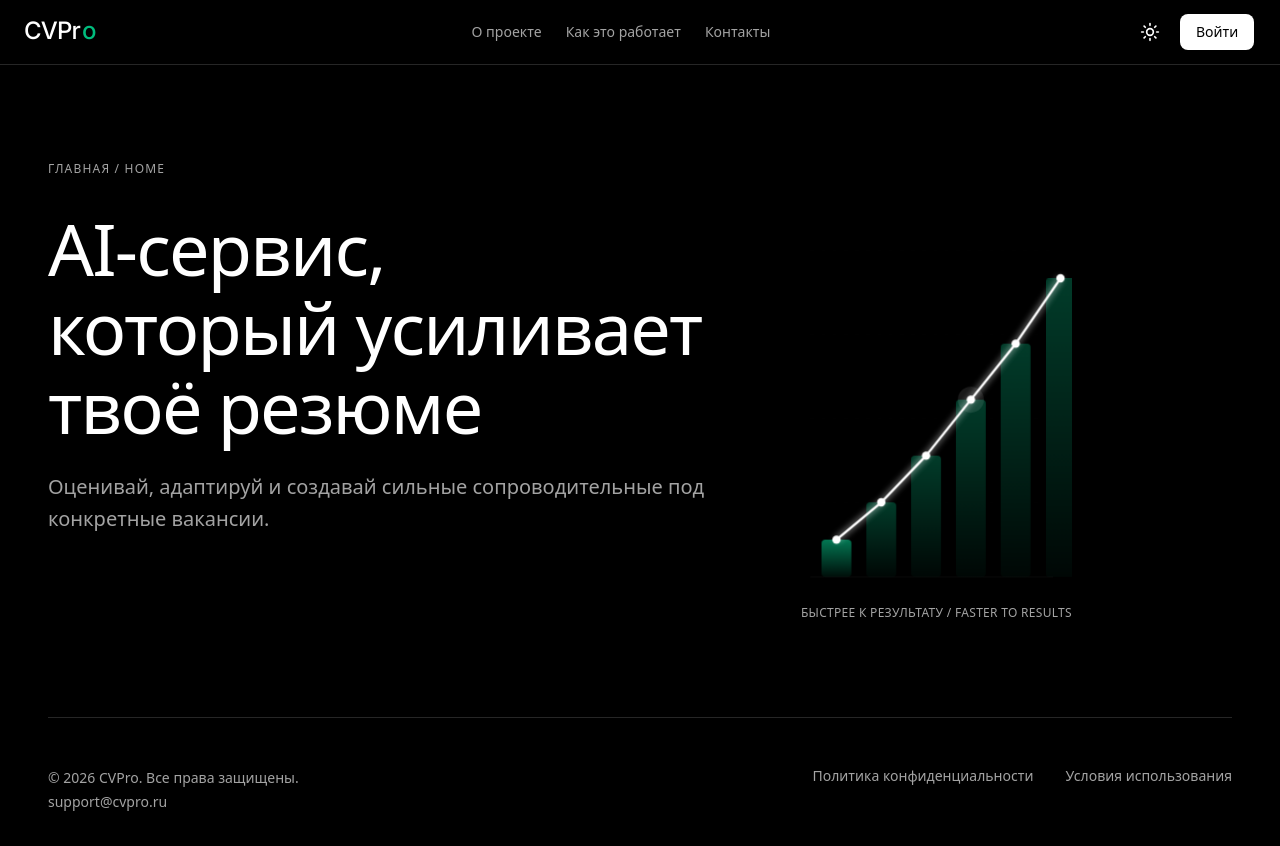
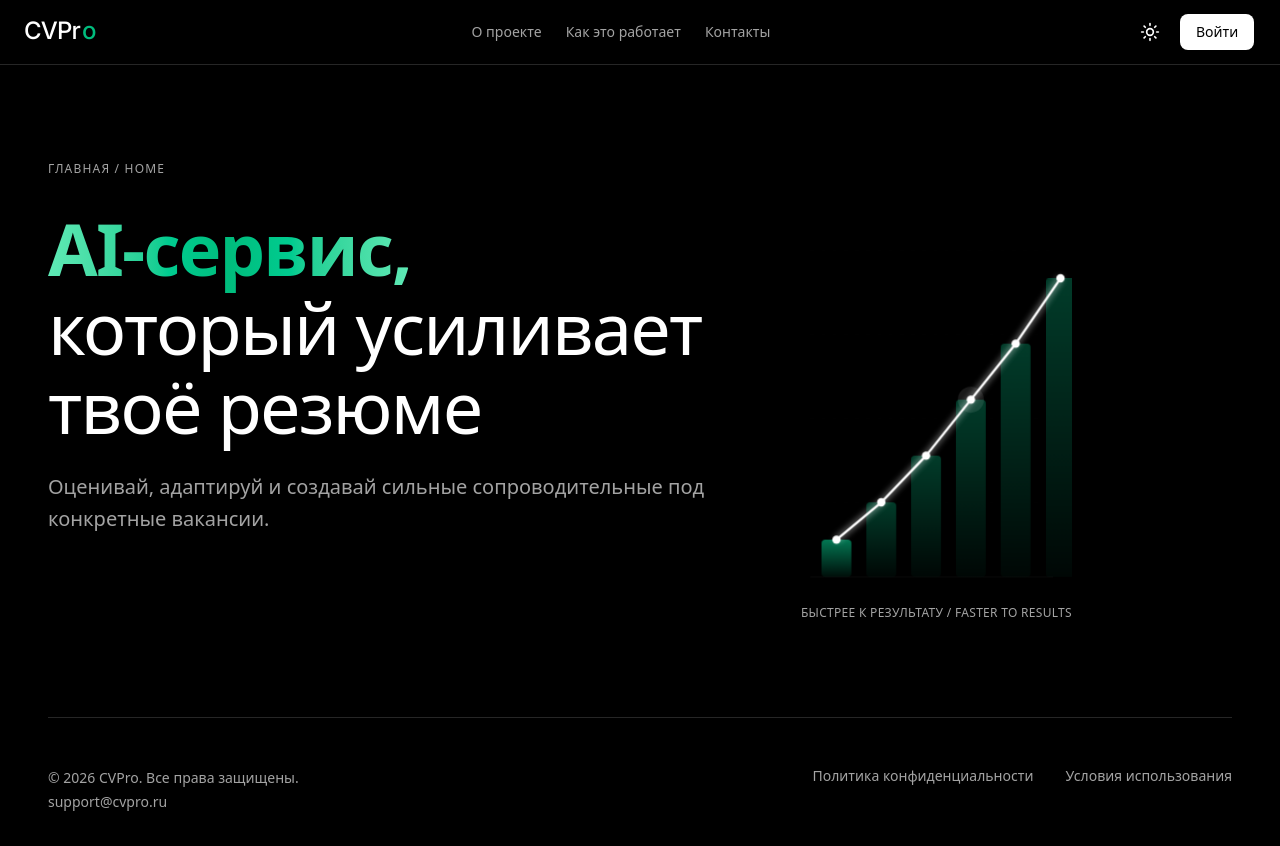
Before and after one commit to 0su0000000i17/CV, a Next.js app in the folder frontend/: page / in a window 1280 px wide. Built offline with nearby package versions, Linux system fonts and the light colour scheme; no server answers.

Commit message:
Highlight AI service in hero title

```diff
--- a/frontend/app/page.tsx
+++ b/frontend/app/page.tsx
@@ -23,7 +23,9 @@ export default function Home() {
         <div className="grid grid-cols-1 gap-6 xl:grid-cols-[2fr_1fr] xl:gap-12">
           <div className="space-y-6">
             <h1 className="text-4xl font-normal leading-[1.1] tracking-tight text-foreground sm:text-5xl md:text-6xl lg:text-7xl">
-              <span className="font-medium text-foreground">AI-сервис,</span>{' '}
+              <span className="bg-gradient-to-r from-emerald-300 via-emerald-500 to-emerald-300 bg-clip-text font-semibold text-transparent">
+                AI-сервис,
+              </span>{' '}
               <br className="hidden sm:inline" />
               который усиливает <br className="hidden sm:inline" />
               твоё резюме
```
